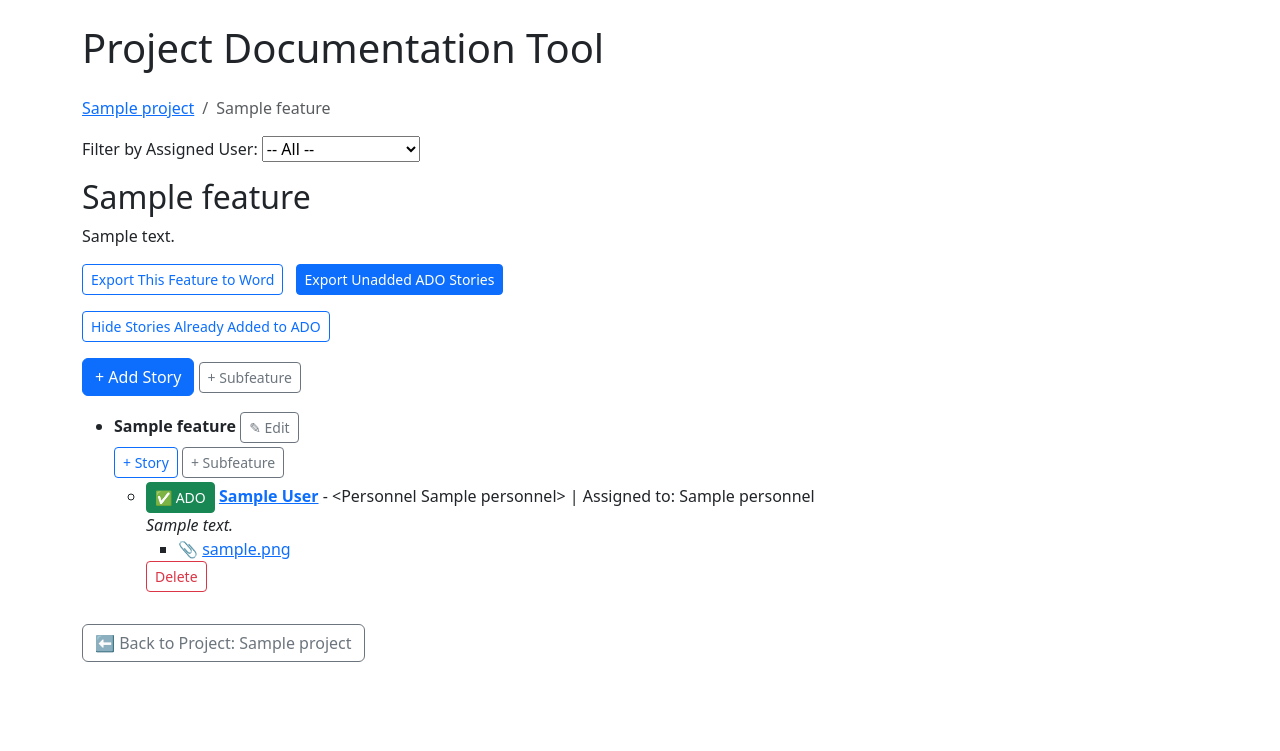
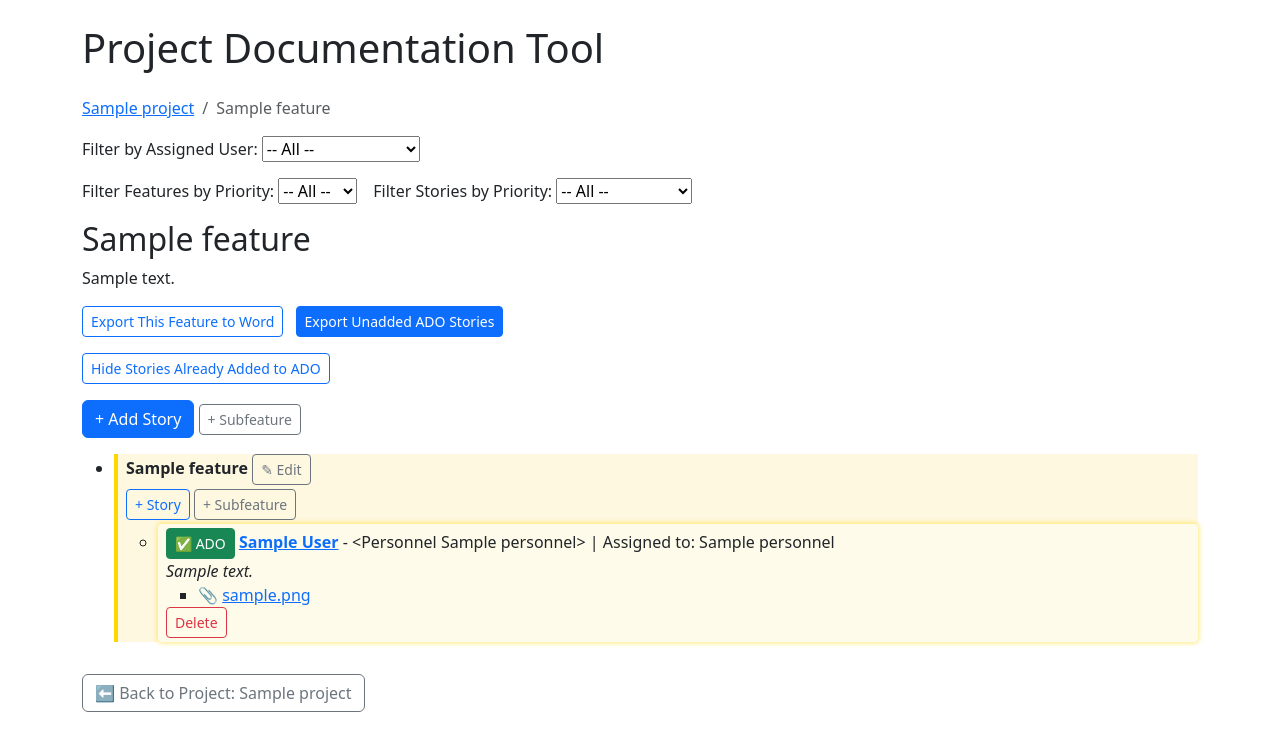
Before and after one commit to bradleyaidanjohnson/BA-Tool, a Flask app: page /feature/1 in a window 1280 px wide. Shown: the top 751 px of the page. Run offline with Flask 3, Linux system fonts and the light colour scheme; tables that the repository leaves empty hold one stand-in row (values such as "Sample post").

Commit message:
working rankings

```diff
--- a/app.py
+++ b/app.py
@@ -66,21 +66,32 @@ def delete_project(project_id):
 def view_project(project_id):
     project = Project.query.get_or_404(project_id)
     personnel = Personnel.query.order_by(Personnel.name).all()
+
     show_added = request.args.get('show_added', '1') == '1'
     assigned_to_id = request.args.get('assigned_to', type=int)
+    story_ranking_filter = request.args.get('story_ranking', type=int)
+    feature_ranking_filter = request.args.get('feature_ranking', type=int)
 
     def gather_stories(feature):
         stories = feature.user_stories
         if assigned_to_id:
             stories = [s for s in stories if s.assigned_to_id == assigned_to_id]
+        if story_ranking_filter:
+            stories = [s for s in stories if s.ranking and s.ranking <= story_ranking_filter]
+        result = []
         for sub in feature.subfeatures:
-            stories.extend(gather_stories(sub))
-        return stories
+            result.extend(gather_stories(sub))
+        return stories + result
 
-    # Gather all features that belong to this project (root features)
-    root_features = [f for f in project.features if not f.parent_feature_id]
+    # Get root features, apply feature ranking filter if needed
+    root_features = [
+        f for f in project.features
+        if not f.parent_feature_id and (
+            not feature_ranking_filter or (f.ranking and f.ranking <= feature_ranking_filter)
+        )
+    ]
 
-    # Gather filtered stories from all root features recursively
+    # Collect all filtered stories from those features
     filtered_stories = []
     for feature in root_features:
         filtered_stories.extend(gather_stories(feature))
@@ -93,10 +104,10 @@ def view_project(project_id):
         show_added=show_added,
         personnel=personnel,
         assigned_to_id=assigned_to_id,
+        feature_ranking_filter=feature_ranking_filter,
+        story_ranking_filter=story_ranking_filter,
         filtered_story_ids=filtered_story_ids
     )
-
-
 
 @app.route('/feature/<int:feature_id>')
 def view_feature(feature_id):
@@ -104,26 +115,44 @@ def view_feature(feature_id):
     personnel = Personnel.query.order_by(Personnel.name).all()
 
     assigned_to_id = request.args.get('assigned_to', type=int)
+    story_ranking_filter = request.args.get('story_ranking', type=int)
+    show_added = request.args.get("show_added", "1") == "1"
 
-    # Gather stories, filtered by assigned_to_id if provided
-    def gather_stories(feature):
-        stories = feature.user_stories
+    def gather_stories(f):
+        stories = f.user_stories
+
+        # Filter by assigned user if specified
         if assigned_to_id:
             stories = [s for s in stories if s.assigned_to_id == assigned_to_id]
-        # recursively include subfeatures
-        for sub in feature.subfeatures:
-            stories.extend(gather_stories(sub))
-        return stories
 
-    filtered_story_ids = [s.id for s in gather_stories(feature)]
-    show_added = request.args.get("show_added", "1") == "1"
+        # Filter by story ranking if specified
+        if story_ranking_filter:
+            stories = [s for s in stories if s.ranking and s.ranking <= story_ranking_filter]
+
+        # Recurse into subfeatures
+        result = []
+        for sub in f.subfeatures:
+            result.extend(gather_stories(sub))
+
+        return stories + result
+
+    filtered_stories = gather_stories(feature)
+    filtered_story_ids = [s.id for s in filtered_stories]
+
     breadcrumbs = build_feature_breadcrumbs(feature)
+
     return render_template(
         "feature_details.html",
         feature=feature,
         show_added=show_added,
-        breadcrumbs=breadcrumbs, root_feature=feature, filtered_story_ids=filtered_story_ids, personnel=personnel, assigned_to_id=assigned_to_id
+        breadcrumbs=breadcrumbs,
+        root_feature=feature,
+        filtered_story_ids=filtered_story_ids,
+        personnel=personnel,
+        assigned_to_id=assigned_to_id,
+        story_ranking_filter=story_ranking_filter
     )
+
 
 @app.route('/project/<int:project_id>/feature/new', methods=['GET', 'POST'])
 @app.route('/project/<int:project_id>/feature/<int:parent_id>/child', methods=['GET', 'POST'])
@@ -131,7 +160,8 @@ def new_feature(project_id, parent_id=None):
     if request.method == 'POST':
         title = request.form['title']
         description = request.form['description']
-        feature = Feature(title=title, description=description, project_id=project_id, parent_feature_id=parent_id)
+        ranking = int(request.form.get('ranking', 3))  # default to 3
+        feature = Feature(title=title, description=description, project_id=project_id, parent_feature_id=parent_id, ranking=ranking)
         db.session.add(feature)
         db.session.commit()
         return redirect(url_for('view_project', project_id=project_id))
@@ -143,6 +173,7 @@ def edit_feature(feature_id):
     if request.method == 'POST':
         feature.title = request.form['title']
         feature.description = request.form['description']
+        feature.ranking = request.form['ranking']
         db.session.commit()
         return redirect(url_for('view_feature', feature_id=feature.id))
 
@@ -159,6 +190,7 @@ def new_story(feature_id):
         print('reached-post')
         title = request.form['title']
         details = request.form['details']
+        ranking = request.form['ranking']
         created_by_id = request.form.get("created_by_id")
         assigned_to_id = request.form.get('assigned_to_id') or None
 
@@ -166,6 +198,7 @@ def new_story(feature_id):
             feature_id=feature.id,
             title=title,
             details=details,
+            ranking=ranking,
             created_by_id=int(created_by_id) if created_by_id else None
         )
         if assigned_to_id:
@@ -211,6 +244,7 @@ def edit_story(story_id):
     if request.method == "POST":
         story.title = request.form['title']
         story.details = request.form['details']
+        story.ranking = request.form['ranking']
         created_by_id = request.form.get("created_by_id")
         if created_by_id:
             story.created_by_id = int(created_by_id)
--- a/models.py
+++ b/models.py
@@ -17,6 +17,8 @@ class Feature(db.Model):
     title = db.Column(db.String(200), nullable=True)
     description = db.Column(db.Text)
     created_at = db.Column(db.DateTime, default=datetime.utcnow)
+    ranking = db.Column(db.Integer)  # 1=MVP, 2=Desired, 3=Nice to have
+
 
     parent = db.relationship('Feature', remote_side=[id], backref='subfeatures')
     user_stories = db.relationship('UserStory', backref='feature', lazy=True, cascade="all, delete-orphan")
@@ -32,6 +34,8 @@ class UserStory(db.Model):
     image_path = db.Column(db.String(255))
     ado_added = db.Column(db.Boolean, default=False)
     assigned_to_id = db.Column(db.Integer, db.ForeignKey('personnel.id'), nullable=True)
+    ranking = db.Column(db.Integer)  # 1=MVP, 2=Desired, 3=Nice to have
+
 
     assigned_to = db.relationship(
         'Personnel',
--- a/templates/base.html
+++ b/templates/base.html
@@ -11,6 +11,49 @@
       href="https://code.jquery.com/ui/1.13.2/themes/base/jquery-ui.css"
     />
   </head>
+  <style>
+    /* Features - subtle background color and left border */
+.feature-rank-1 {
+  background-color: #fff8e1;  /* very light gold/yellow */
+  border-left: 4px solid #ffd700; /* gold */
+  padding-left: 0.5rem;
+}
+
+.feature-rank-2 {
+  background-color: #f0f0f0;  /* light silver/gray */
+  border-left: 4px solid #c0c0c0; /* silver */
+  padding-left: 0.5rem;
+}
+
+.feature-rank-3 {
+  background-color: #faf0e6;  /* light warm beige/bronze-ish */
+  border-left: 4px solid #cd7f32; /* bronze */
+  padding-left: 0.5rem;
+}
+
+/* User stories - subtle background with slight shadow/glow */
+.story-rank-1 {
+  background-color: #fffbea;  /* very light gold */
+  box-shadow: 0 0 5px 1px #ffd70088; /* gold glow */
+  padding: 0.25rem 0.5rem;
+  border-radius: 4px;
+}
+
+.story-rank-2 {
+  background-color: #f8f8f8;  /* light gray */
+  box-shadow: 0 0 5px 1px #c0c0c088; /* silver glow */
+  padding: 0.25rem 0.5rem;
+  border-radius: 4px;
+}
+
+.story-rank-3 {
+  background-color: #fff7f0;  /* light warm beige */
+  box-shadow: 0 0 5px 1px #cd7f3288; /* bronze glow */
+  padding: 0.25rem 0.5rem;
+  border-radius: 4px;
+}
+
+  </style>
   <body class="p-4">
     <div class="container">
       <h1 class="mb-4">Project Documentation Tool</h1>
--- a/templates/feature_details.html
+++ b/templates/feature_details.html
@@ -30,6 +30,30 @@
   </select>
 </form>
 
+<form method="get" class="mb-3 d-flex gap-3 align-items-end">
+
+  <div>
+    <label for="feature_ranking_filter">Filter Features by Priority:</label>
+    <select name="feature_ranking" id="feature_ranking_filter" onchange="this.form.submit()">
+      <option value="">-- All --</option>
+      <option value="1" {% if feature_ranking_filter == 1 %}selected{% endif %}>1 - MVP</option>
+      <option value="2" {% if feature_ranking_filter == 2 %}selected{% endif %}>1 & 2</option>
+      <option value="3" {% if feature_ranking_filter == 3 %}selected{% endif %}>1, 2 & 3</option>
+    </select>
+  </div>
+
+  <div>
+    <label for="story_ranking_filter">Filter Stories by Priority:</label>
+    <select name="story_ranking" id="story_ranking_filter" onchange="this.form.submit()">
+      <option value="">-- All --</option>
+      <option value="1" {% if story_ranking_filter == 1 %}selected{% endif %}>1 - Release Req</option>
+      <option value="2" {% if story_ranking_filter == 2 %}selected{% endif %}>1 & 2</option>
+      <option value="3" {% if story_ranking_filter == 3 %}selected{% endif %}>1, 2 & 3</option>
+    </select>
+  </div>
+
+</form>
+
 
 <h2>{{ feature.title }}</h2>
 <p>{{ feature.description }}</p>
@@ -54,12 +78,13 @@
 <a href="/project/{{ feature.project_id }}/feature/{{ feature.id }}/child" class="btn btn-sm btn-outline-secondary mb-3">+ Subfeature</a>
 
 <ul>
-  {% set project = feature.project %}
   {% set root_feature = feature %}
-  {% include 'feature_tree.html' with context %}
+  {% include 'feature_tree.html' %}
 </ul>
+
 
 <a href="{{ url_for('view_project', project_id=feature.project_id) }}" class="btn btn-outline-secondary mt-3">
   ⬅ Back to Project: {{ feature.project.name }}
 </a>
+
 {% endblock %}
--- a/templates/feature_tree.html
+++ b/templates/feature_tree.html
@@ -1,5 +1,7 @@
 {% set is_root = root_feature and feature.id == root_feature.id %}
-<li class="mb-2">
+
+{% if not feature_ranking_filter or feature.ranking <= feature_ranking_filter %}
+<li class="mb-2 feature-rank-{{ feature.ranking }}">
   {% if not is_root %}
     <a href="{{ url_for('view_feature', feature_id=feature.id) }}">
       <strong>{{ feature.title }}</strong>
@@ -8,42 +10,28 @@
     <strong>{{ feature.title }}</strong>
   {% endif %}
 
-</a>{% if not is_root %}
+  {% if not is_root %}
     - {{ feature.description }}
   {% endif %}
 
   <a href="{{ url_for('edit_feature', feature_id=feature.id) }}" class="btn btn-sm btn-outline-secondary">✎ Edit</a>
 
   <div class="mt-1 mb-1">
-    <a
-      href="/feature/{{ feature.id }}/story/new"
-      class="btn btn-sm btn-outline-primary"
-      >+ Story</a
-    >
-    <a
-      href="/project/{{ feature.project_id }}/feature/{{ feature.id }}/child"
-      class="btn btn-sm btn-outline-secondary"
-      >+ Subfeature</a
-    >
+    <a href="/feature/{{ feature.id }}/story/new" class="btn btn-sm btn-outline-primary">+ Story</a>
+    <a href="/project/{{ feature.project_id }}/feature/{{ feature.id }}/child" class="btn btn-sm btn-outline-secondary">+ Subfeature</a>
   </div>
+
   {% if feature.user_stories %}
     <ul class="mt-1">
       {% for story in feature.user_stories if story.id in filtered_story_ids and (show_added or not story.ado_added) %}
-    <li>
-      <form
-        onsubmit="toggleAdo({{ story.id }}); return false;"
-        style="display: inline"
-      >
-        <button
-          type="submit"
-          class="btn btn-sm {{ 'btn-success' if story.ado_added else  'btn-outline-secondary' }}"
-        >
+      <li class="story-rank-{{ story.ranking }}">
+
+        <form onsubmit="toggleAdo({{ story.id }}); return false;" style="display: inline">
+          <button type="submit" class="btn btn-sm {{ 'btn-success' if story.ado_added else 'btn-outline-secondary' }}">
             {{ '✅ ADO' if story.ado_added else '✚ Add to ADO' }}
           </button>
         </form>
-      <strong>
-        <a href="{{ url_for('edit_story', story_id=story.id) }}">{{ story.title }}</a>
-      </strong> - {{ story.created_by or "Unknown" }} |
+        <strong><a href="{{ url_for('edit_story', story_id=story.id) }}">{{ story.title }}</a></strong> - {{ story.created_by or "Unknown" }} |
         Assigned to: {{ story.assigned_to.name if story.assigned_to else 'Unassigned' }}<br />
         <em>{{ story.details }}</em>
 
@@ -51,23 +39,14 @@
         <ul>
           {% for file in story.attachments %}
           <li>
-          📎
-          <a href="{{ url_for('static', filename='uploads/' ~ file.filename) }}" target="_blank">
-            {{ file.filename }}
-          </a>
+            📎 <a href="{{ url_for('static', filename='uploads/' ~ file.filename) }}" target="_blank">{{ file.filename }}</a>
           </li>
           {% endfor %}
         </ul>
         {% endif %}
 
-      <form
-        action="{{ url_for('delete_story', story_id=story.id) }}"
-        method="post"
-        style="display: inline"
-      >
-        <button class="btn btn-sm btn-outline-danger" onclick="return confirm('Are you sure?')">
-          Delete
-        </button>
+        <form action="{{ url_for('delete_story', story_id=story.id) }}" method="post" style="display: inline">
+          <button class="btn btn-sm btn-outline-danger" onclick="return confirm('Are you sure?')">Delete</button>
         </form>
       </li>
       {% endfor %}
@@ -82,5 +61,5 @@
       {% endfor %}
     </ul>
   {% endif %}
-
 </li>
+{% endif %}
```
Also changed, not shown: templates/feature_form.html (+11 -0 lines), templates/project_details.html (+24 -0 lines), templates/story_form.html (+12 -0 lines). Lines whose indentation alone changed are shown as unchanged.
